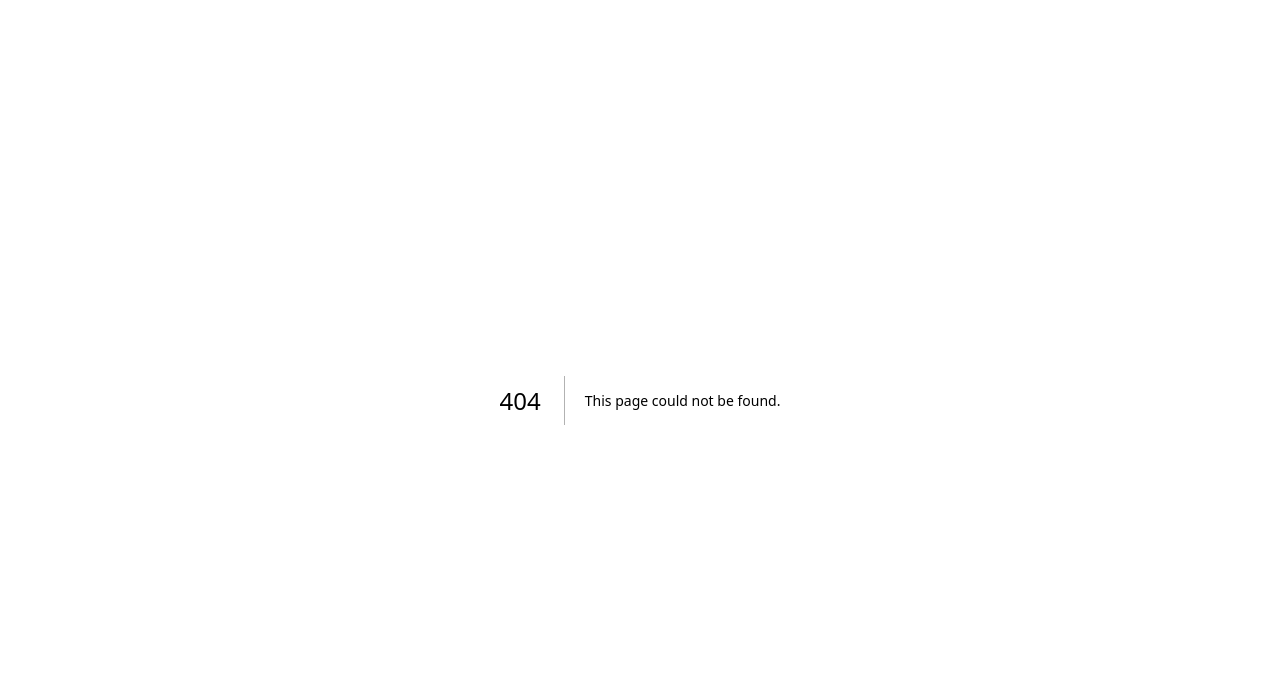
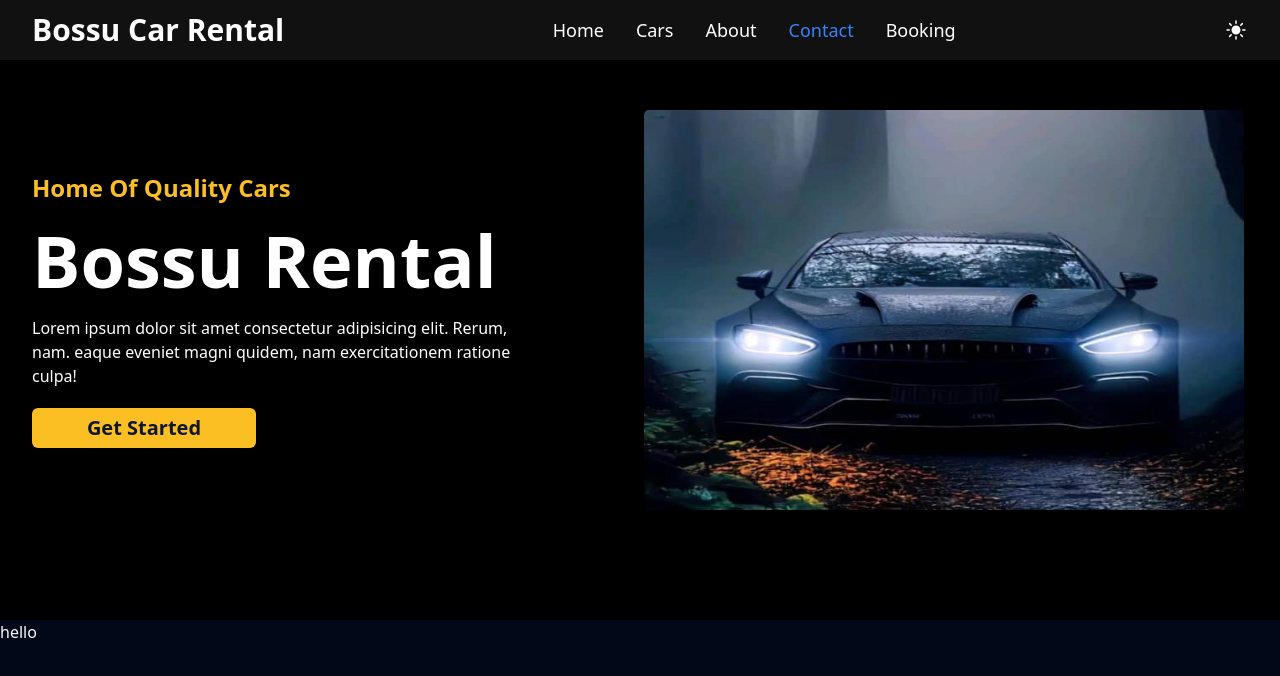
Before and after one commit to owusuvictorjnr/car-rentals, a Next.js app: page /contact in a window 1280 px wide. Before the commit this address had no page. Shown: the top 676 px of the page. Built offline with nearby package versions, Linux system fonts and the light colour scheme.

Commit message:
contact page

```diff
--- /dev/null
+++ b/app/(root)/contact/page.jsx
@@ -0,0 +1,8 @@
+import React from 'react'
+import Link from 'next/link'
+
+const Contact = () => {
+  return <div className="">hello</div>
+}
+
+export default Contact
```
